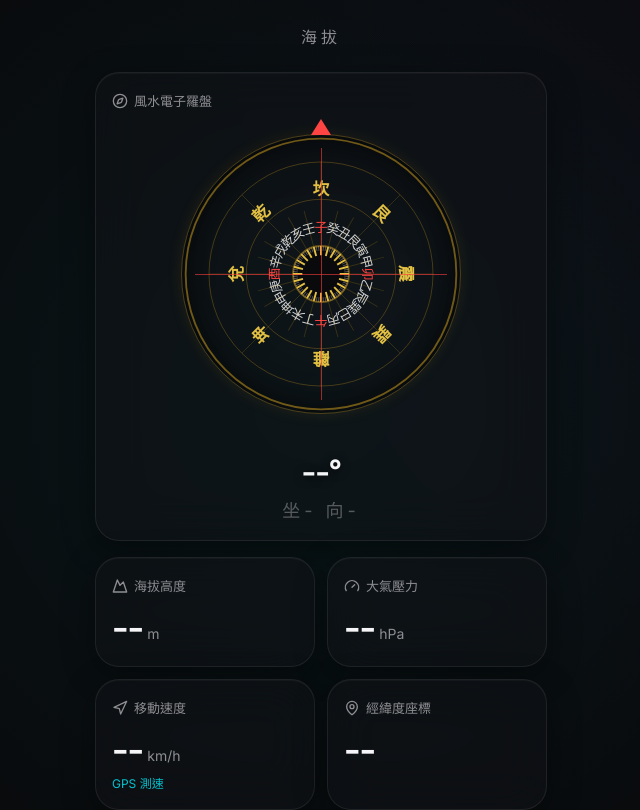
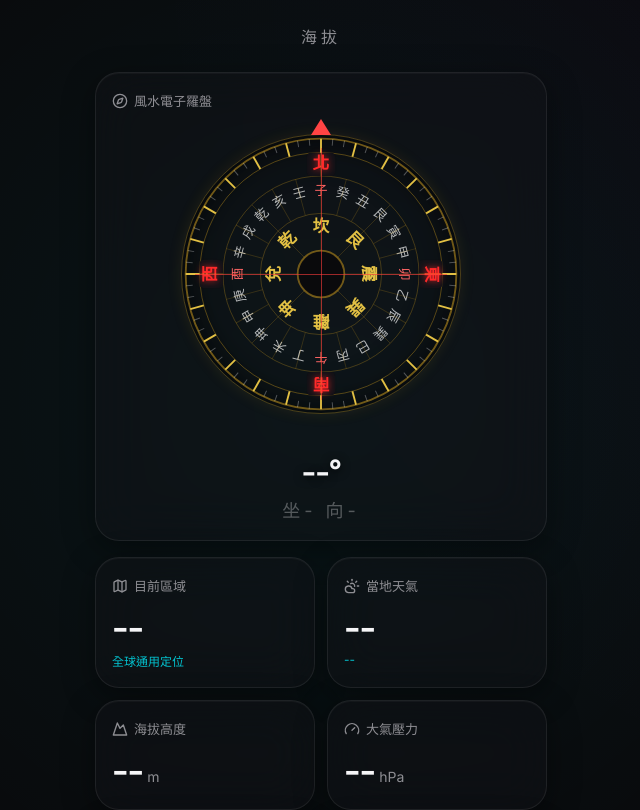
Before and after one commit to terryyehai/Altimeter, a React (Vite) app: page / in a window 1280 px wide. Shown: the top 810 px of the page, without its empty margins (319-959 px from the left). Built offline with nearby package versions, Linux system fonts and the light colour scheme.

Commit message:
feat: 新增全域反向定位、當地天氣、PWA支援、重新設計羅經盤

```diff
--- a/index.html
+++ b/index.html
@@ -3,6 +3,7 @@
   <head>
     <meta charset="UTF-8" />
     <link rel="icon" type="image/svg+xml" href="/mountain.svg" />
+    <link rel="manifest" href="/manifest.json" />
     <!-- Apple Touch Icon 等手機主畫面支援設定 -->
     <link rel="apple-touch-icon" href="/mountain.svg">
     <meta name="apple-mobile-web-app-title" content="海拔">
--- a/src/App.tsx
+++ b/src/App.tsx
@@ -3,7 +3,7 @@ import { useSensorController } from './presentation/useSensorController';
 import { CompassCard } from './presentation/components/CompassCard';
 import { MetricCard } from './presentation/components/MetricCard';
 import { PulseButton } from './presentation/components/PulseButton';
-import { Mountain, Gauge, MapPin, Navigation } from 'lucide-react';
+import { Mountain, Gauge, MapPin, Navigation, Map, CloudSun } from 'lucide-react';
 
 const App: React.FC = () => {
   const {
@@ -17,6 +17,9 @@ const App: React.FC = () => {
     speed,
     coordinates,
     positionAccuracy,
+    locationName,
+    weatherText,
+    temperature,
     onToggle
   } = useSensorController();
 
@@ -43,6 +46,18 @@ const App: React.FC = () => {
           <CompassCard heading={heading} isActive={isTracking} />
 
           <div className="metrics-grid">
+            <MetricCard
+              icon={<Map size={16} />}
+              label="目前區域"
+              value={locationName}
+              subValue="全球通用定位"
+            />
+            <MetricCard
+              icon={<CloudSun size={16} />}
+              label="當地天氣"
+              value={temperature}
+              subValue={weatherText}
+            />
             <MetricCard
               icon={<Mountain size={16} />}
               label="海拔高度"
--- /dev/null
+++ b/src/domain/IExternalDataService.ts
@@ -0,0 +1,9 @@
+export interface WeatherData {
+  temperature: number;
+  weatherCode: number;
+}
+
+export interface IExternalDataService {
+  getLocationName(lat: number, lon: number): Promise<string | null>;
+  getWeather(lat: number, lon: number): Promise<WeatherData | null>;
+}
--- /dev/null
+++ b/src/infrastructure/ExternalDataService.ts
@@ -0,0 +1,38 @@
+import type { IExternalDataService, WeatherData } from '../domain/IExternalDataService';
+
+export class ExternalDataService implements IExternalDataService {
+  async getLocationName(lat: number, lon: number): Promise<string | null> {
+    try {
+      // 使用 BigDataCloud 無須 API Key 的全域端點
+      const res = await fetch(`https://api.bigdatacloud.net/data/reverse-geocode-client?latitude=${lat}&longitude=${lon}&localityLanguage=zh-tw`);
+      const data = await res.json();
+      if (data.city || data.locality) {
+        const city = data.city || data.principalSubdivision || '';
+        const locality = data.locality || '';
+        const combined = `${city}${locality}`;
+        // 簡單優化繁體中文顯示
+        return combined.replace('City', '市').replace('District', '區').replace('County', '縣').trim();
+      }
+      return null;
+    } catch (e) {
+      return null;
+    }
+  }
+
+  async getWeather(lat: number, lon: number): Promise<WeatherData | null> {
+    try {
+      // 使用 Open-Meteo 免費全球氣象 API
+      const res = await fetch(`https://api.open-meteo.com/v1/forecast?latitude=${lat}&longitude=${lon}&current=temperature_2m,weather_code`);
+      const data = await res.json();
+      if (data.current) {
+        return {
+          temperature: data.current.temperature_2m,
+          weatherCode: data.current.weather_code
+        };
+      }
+      return null;
+    } catch (e) {
+      return null;
+    }
+  }
+}
--- a/src/presentation/components/CompassCard.tsx
+++ b/src/presentation/components/CompassCard.tsx
@@ -36,42 +36,55 @@ export const CompassCard: React.FC<Props> = ({ heading, isActive }) => {
         {/* 會旋轉的羅盤盤面 */}
         <div className="compass-ticks-wrapper" style={{ transform: `rotate(${-heading}deg)`, width: '100%', height: '100%', position: 'absolute', borderRadius: '50%', overflow: 'hidden' }}>
           <svg viewBox="0 0 300 300" width="100%" height="100%">
-            {/* 中間天池 */}
-            <circle cx="150" cy="150" r="30" fill="#0a0a0c" stroke="rgba(218, 165, 32, 0.5)" strokeWidth="2" />
+            {/* 中間天池 (r=25) */}
+            <circle cx="150" cy="150" r="25" fill="#0a0a0c" stroke="rgba(218, 165, 32, 0.5)" strokeWidth="2" />
 
-            {/* 八卦內圈 (半徑 30~80) */}
-            <circle cx="150" cy="150" r="80" fill="none" stroke="rgba(218, 165, 32, 0.3)" strokeWidth="1" />
+            {/* 八卦內圈 (r=25 ~ r=65) */}
+            <circle cx="150" cy="150" r="65" fill="none" stroke="rgba(218, 165, 32, 0.3)" strokeWidth="1" />
             {TRIGRAMS.map((t, i) => {
               const angle = i * 45;
               return (
                 <g key={`t-${i}`} transform={`rotate(${angle}, 150, 150)`}>
-                  <text x="150" y="65" textAnchor="middle" fill="#e2c044" fontSize="18" fontWeight="600" fontFamily="'Noto Sans TC', sans-serif">{t}</text>
-                  <line x1="150" y1="30" x2="150" y2="80" stroke="rgba(218, 165, 32, 0.2)" strokeWidth="1" />
+                  <text x="150" y="105" textAnchor="middle" fill="#e2c044" fontSize="18" fontWeight="600" fontFamily="'Noto Sans TC', sans-serif">{t}</text>
+                  <line x1="150" y1="85" x2="150" y2="125" stroke="rgba(218, 165, 32, 0.2)" strokeWidth="1" />
                 </g>
               );
             })}
 
-            {/* 二十四山中圈 (半徑 80~120) */}
-            <circle cx="150" cy="150" r="120" fill="none" stroke="rgba(218, 165, 32, 0.3)" strokeWidth="1" />
+            {/* 二十四山中圈 (r=65 ~ r=105) */}
+            <circle cx="150" cy="150" r="105" fill="none" stroke="rgba(218, 165, 32, 0.3)" strokeWidth="1" />
             {MOUNTAINS.map((m, i) => {
               const angle = i * 15;
-              const isCardinal = i % 6 === 0; // 四正位 (子午卯酉等)
+              const isCardinal = i % 6 === 0;
               return (
                 <g key={`m-${i}`} transform={`rotate(${angle}, 150, 150)`}>
-                  <text x="150" y="105" textAnchor="middle" fill={isCardinal ? "#ff4444" : "rgba(255,255,255,0.8)"} fontSize="14" fontWeight="500" fontFamily="'Noto Sans TC', sans-serif">{m}</text>
-                  <line x1="150" y1="80" x2="150" y2="120" stroke="rgba(218, 165, 32, 0.2)" strokeWidth="1" />
+                  <text x="150" y="65" textAnchor="middle" fill={isCardinal ? "#ff6666" : "rgba(255,255,255,0.7)"} fontSize="14" fontWeight="400" fontFamily="'Noto Sans TC', sans-serif">{m}</text>
+                  <line x1="150" y1="45" x2="150" y2="85" stroke="rgba(218, 165, 32, 0.2)" strokeWidth="1" />
                 </g>
               );
             })}
 
-            {/* 刻度外圈 (半徑 120~145) */}
+            {/* 東西南北大圈 (r=105 ~ r=130) */}
+            <circle cx="150" cy="150" r="130" fill="none" stroke="rgba(218, 165, 32, 0.4)" strokeWidth="1" />
+            {['北', '東', '南', '西'].map((dir, i) => {
+              const angle = i * 90;
+              return (
+                <g key={`dir-${i}`} transform={`rotate(${angle}, 150, 150)`}>
+                  <rect x="135" y="20" width="30" height="25" fill="#111116" rx="4" />
+                  <text x="150" y="38" textAnchor="middle" fill="#ff2a2a" fontSize="18" fontWeight="900" fontFamily="'Noto Sans TC', sans-serif" style={{ filter: 'drop-shadow(0 0 4px rgba(255,42,42,0.8))' }}>{dir}</text>
+                  <line x1="150" y1="20" x2="150" y2="45" stroke="rgba(218, 165, 32, 0.3)" strokeWidth="1.5" />
+                </g>
+              );
+            })}
+
+            {/* 刻度外圈 (r=130 ~ r=145) */}
             <circle cx="150" cy="150" r="145" fill="none" stroke="rgba(218, 165, 32, 0.5)" strokeWidth="2" />
             {Array.from({ length: 72 }).map((_, i) => {
               const angle = i * 5;
-              const isMajor = i % 3 === 0; // 每 15 度為大刻度
+              const isMajor = i % 3 === 0;
               return (
                 <g key={`tick-${i}`} transform={`rotate(${angle}, 150, 150)`}>
-                  <line x1="150" y1="120" x2="150" y2={isMajor ? 130 : 125} stroke={isMajor ? "#e2c044" : "rgba(255,255,255,0.3)"} strokeWidth={isMajor ? 2 : 1} />
+                  <line x1="150" y1="5" x2="150" y2={isMajor ? 20 : 12} stroke={isMajor ? "#e2c044" : "rgba(255,255,255,0.3)"} strokeWidth={isMajor ? 2 : 1} />
                 </g>
               );
             })}
--- a/src/presentation/useSensorController.ts
+++ b/src/presentation/useSensorController.ts
@@ -2,9 +2,11 @@ import { useEffect, useState, useMemo } from 'react';
 import { GetSensorDataUseCase } from '../usecase/GetSensorDataUseCase';
 import type { AppSensorState } from '../usecase/GetSensorDataUseCase';
 import { SensorService } from '../infrastructure/SensorService';
+import { ExternalDataService } from '../infrastructure/ExternalDataService';
 
 // Singleton，確保在元件重新渲染時不會重建底層服務
 const sensorService = new SensorService();
+const externalService = new ExternalDataService();
 let useCaseInstance: GetSensorDataUseCase | null = null;
 
 export const useSensorController = () => {
@@ -15,12 +17,14 @@ export const useSensorController = () => {
     pressure: null,
     error: null,
     speed: null,
+    locationName: null,
+    weather: null,
   });
 
   useEffect(() => {
     // 綁定控制器與狀態
     if (!useCaseInstance) {
-      useCaseInstance = new GetSensorDataUseCase(sensorService, (newState) => {
+      useCaseInstance = new GetSensorDataUseCase(sensorService, externalService, (newState) => {
         setState(newState);
       });
     }
@@ -69,6 +73,21 @@ export const useSensorController = () => {
     return `${lat}, ${lng}`;
   }, [state.position?.latitude, state.position?.longitude]);
 
+  // 格式化：天氣概況
+  const weatherText = useMemo(() => {
+    if (!state.weather) return '--';
+    const code = state.weather.weatherCode;
+    if (code === 0) return '晴朗';
+    if (code >= 1 && code <= 3) return '多雲';
+    if (code >= 45 && code <= 48) return '霧霾';
+    if (code >= 51 && code <= 57) return '毛毛雨';
+    if (code >= 61 && code <= 67) return '降雨';
+    if (code >= 71 && code <= 77) return '下雪';
+    if (code >= 80 && code <= 82) return '陣雨';
+    if (code >= 95 && code <= 99) return '雷雨';
+    return '未知';
+  }, [state.weather]);
+
   // 指南針角度整數化
   const headingValue = state.heading !== null ? Math.round(state.heading) : 0;
 
@@ -85,6 +104,9 @@ export const useSensorController = () => {
     speed: formattedSpeed,
     coordinates: formattedCoordinates,
     positionAccuracy: state.position?.accuracy ? `精度 ±${Math.round(state.position.accuracy)}m` : '',
+    locationName: state.locationName || (state.isTracking ? '定位中...' : '--'),
+    weatherText: weatherText,
+    temperature: state.weather ? `${Math.round(state.weather.temperature)}°C` : '--',
     onToggle: handleToggleTracking
   };
 };
```
Also changed, not shown: src/usecase/GetSensorDataUseCase.ts (+38 -3 lines), public/manifest.json (added).
